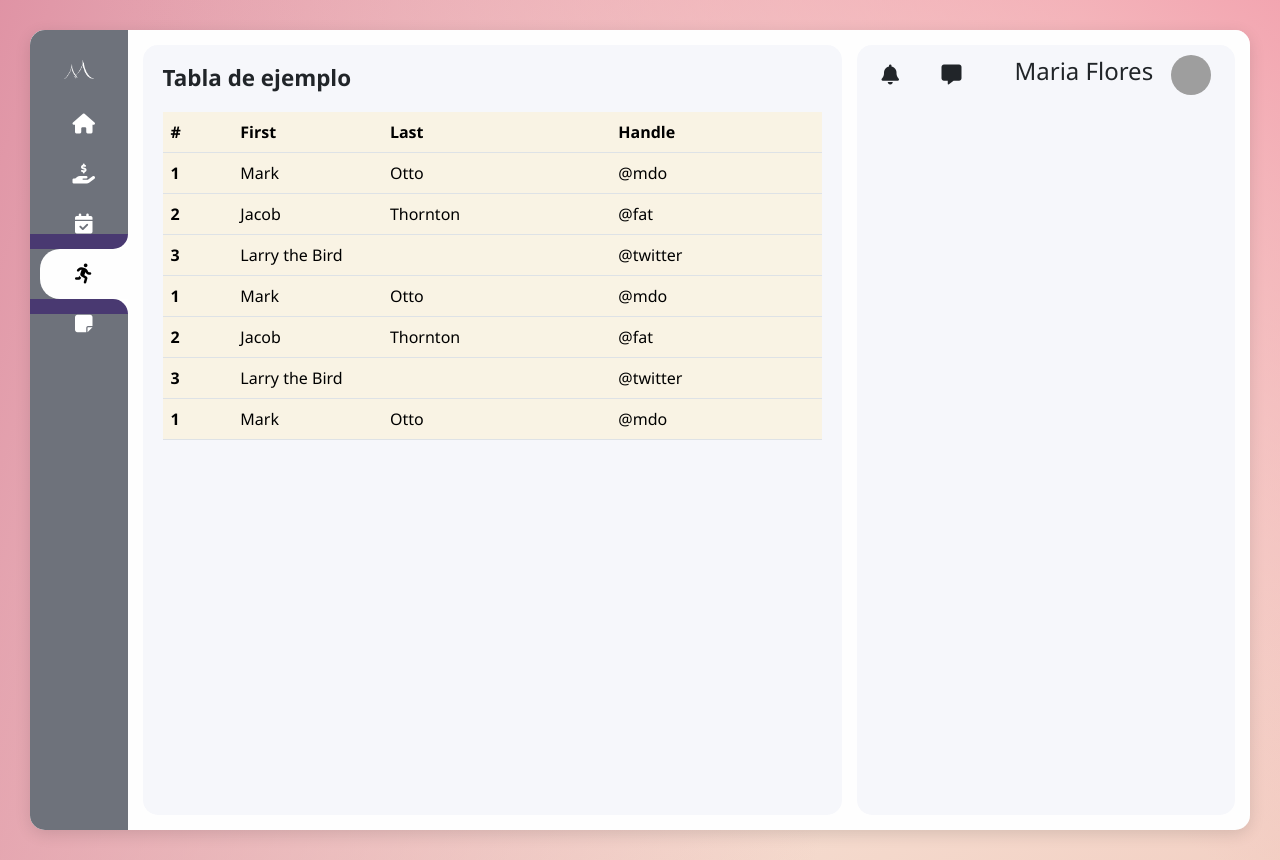
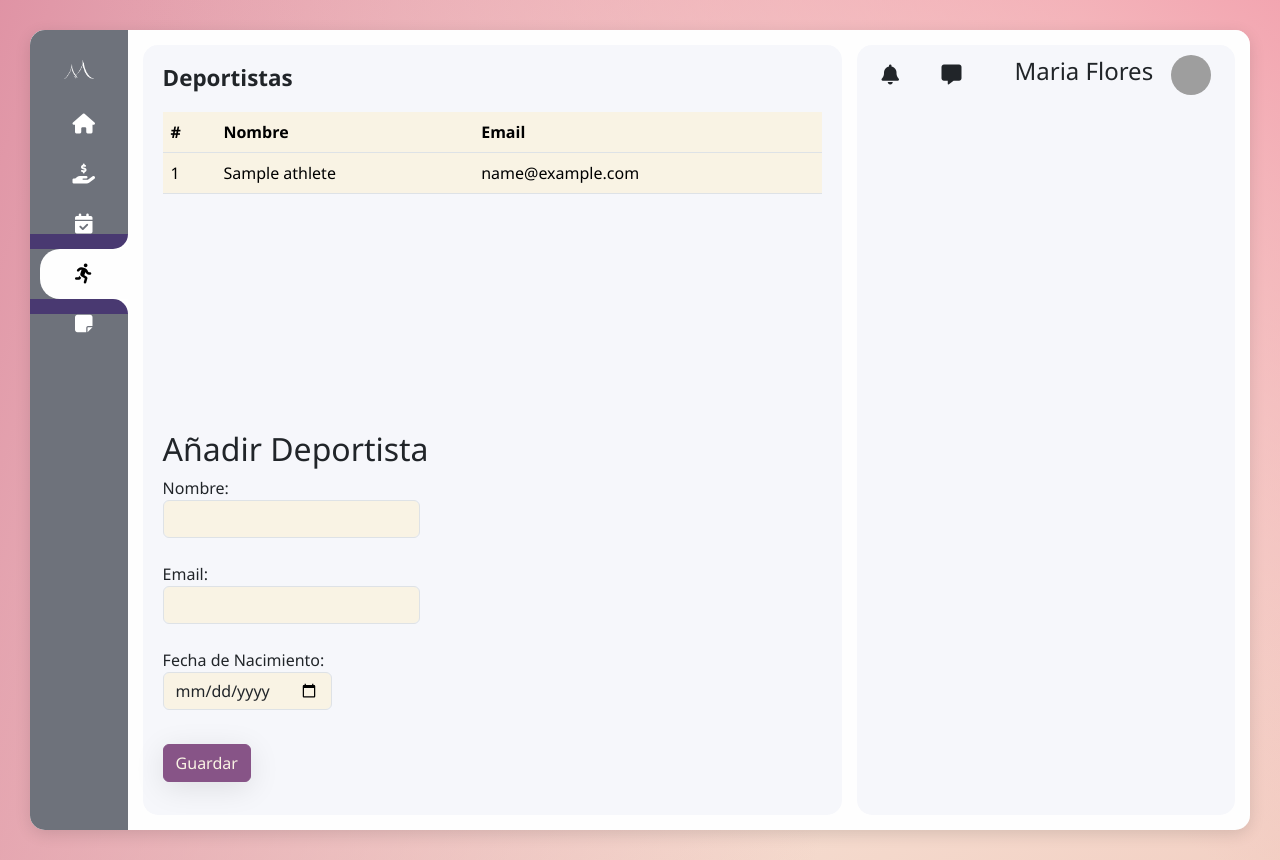
Before and after one commit to felipeporte/maiteam, a PHP site: page /nav/deportista.php in a window 1280 px wide. Run offline with PHP 8.4, Linux system fonts and the light colour scheme; tables that the repository leaves empty hold one stand-in row (values such as "Sample post"); grey boxes are pictures that could not be loaded.

Commit message:
feat: list and add athletes

```diff
--- a/nav/deportista.php
+++ b/nav/deportista.php
@@ -1,67 +1,86 @@
 <?php
+require_once __DIR__ . '/../config/config.php';
+require_once __DIR__ . '/../src/db.php';
+
+$db = getDb();
+
+$errors = [];
+if ($_SERVER['REQUEST_METHOD'] === 'POST') {
+    $name = trim($_POST['name'] ?? '');
+    $email = trim($_POST['email'] ?? '');
+    $birthdate = $_POST['birthdate'] ?? null;
+
+    if ($name === '') {
+        $errors[] = 'El nombre es obligatorio';
+    }
+
+    if (!$errors) {
+        $stmt = $db->prepare('INSERT INTO athletes (name, email, birthdate) VALUES (?, ?, ?)');
+        $stmt->execute([$name, $email ?: null, $birthdate ?: null]);
+        header('Location: deportista.php');
+        exit;
+    }
+}
+
+$stmt = $db->query('SELECT id, name, email FROM athletes ORDER BY id DESC');
+$athletes = $stmt->fetchAll(PDO::FETCH_ASSOC);
+
 include './../includes/header.php';
 include './../includes/nav.php';
 ?>
 
-
 <section class="content">
     <div class="left-content">
         <div class="activities">
-                <h1>Tabla de ejemplo</h1>
+            <h1>Deportistas</h1>
             <table class="table">
                 <thead>
                     <tr>
-                        <th scope="col">#</th>
-                        <th scope="col">First</th>
-                        <th scope="col">Last</th>
-                        <th scope="col">Handle</th>
+                        <th>#</th>
+                        <th>Nombre</th>
+                        <th>Email</th>
                     </tr>
                 </thead>
                 <tbody>
+                    <?php foreach ($athletes as $athlete): ?>
                     <tr>
-                        <th scope="row">1</th>
-                        <td>Mark</td>
-                        <td>Otto</td>
-                        <td>@mdo</td>
+                        <td><?php echo $athlete['id']; ?></td>
+                        <td><?php echo htmlspecialchars($athlete['name']); ?></td>
+                        <td><?php echo htmlspecialchars($athlete['email']); ?></td>
                     </tr>
-                        <tr>
-                        <th scope="row">2</th>
-                        <td>Jacob</td>
-                        <td>Thornton</td>
-                        <td>@fat</td>
-                        </tr>
-                        <tr>
-                        <th scope="row">3</th>
-                        <td colspan="2">Larry the Bird</td>
-                        <td>@twitter</td>
-                        </tr>
-                        <tr>
-                        <th scope="row">1</th>
-                        <td>Mark</td>
-                        <td>Otto</td>
-                        <td>@mdo</td>
-                        </tr>
-                        <tr>
-                        <th scope="row">2</th>
-                        <td>Jacob</td>
-                        <td>Thornton</td>
-                        <td>@fat</td>
-                        </tr>
-                        <tr>
-                        <th scope="row">3</th>
-                        <td colspan="2">Larry the Bird</td>
-                        <td>@twitter</td>
-                        </tr>
-                        <tr>
-                        <th scope="row">1</th>
-                        <td>Mark</td>
-                        <td>Otto</td>
-                        <td>@mdo</td>
-                        </tr>
-
-
+                    <?php endforeach; ?>
                 </tbody>
             </table>
+        </div>
+        <div class="add-athlete-form">
+            <h2>Añadir Deportista</h2>
+            <?php if ($errors): ?>
+            <div class="alert alert-danger" role="alert">
+                <ul class="mb-0">
+                    <?php foreach ($errors as $error): ?>
+                    <li><?php echo htmlspecialchars($error); ?></li>
+                    <?php endforeach; ?>
+                </ul>
+            </div>
+            <?php endif; ?>
+            <form method="post" class="mb-3">
+                <div class="mb-3">
+                    <label class="form-label">Nombre:
+                        <input class="form-control" type="text" name="name" required>
+                    </label>
+                </div>
+                <div class="mb-3">
+                    <label class="form-label">Email:
+                        <input class="form-control" type="email" name="email">
+                    </label>
+                </div>
+                <div class="mb-3">
+                    <label class="form-label">Fecha de Nacimiento:
+                        <input class="form-control" type="date" name="birthdate">
+                    </label>
+                </div>
+                <button class="btn btn-primary" type="submit">Guardar</button>
+            </form>
         </div>
     </div>
     <div class="right-content">
@@ -73,13 +92,7 @@ include './../includes/nav.php';
             <h4>Maria Flores</h4>
             <img src="https://github.com/ecemgo/mini-samples-great-tricks/assets/13468728/40b7cce2-c289-4954-9be0-938479832a9c" alt="user" />
         </div>
-
-
-
     </div>
-
-
-
 </section>
 
 <?php include './../includes/footer.php'; ?>
```
Lines whose indentation alone changed are shown as unchanged.
